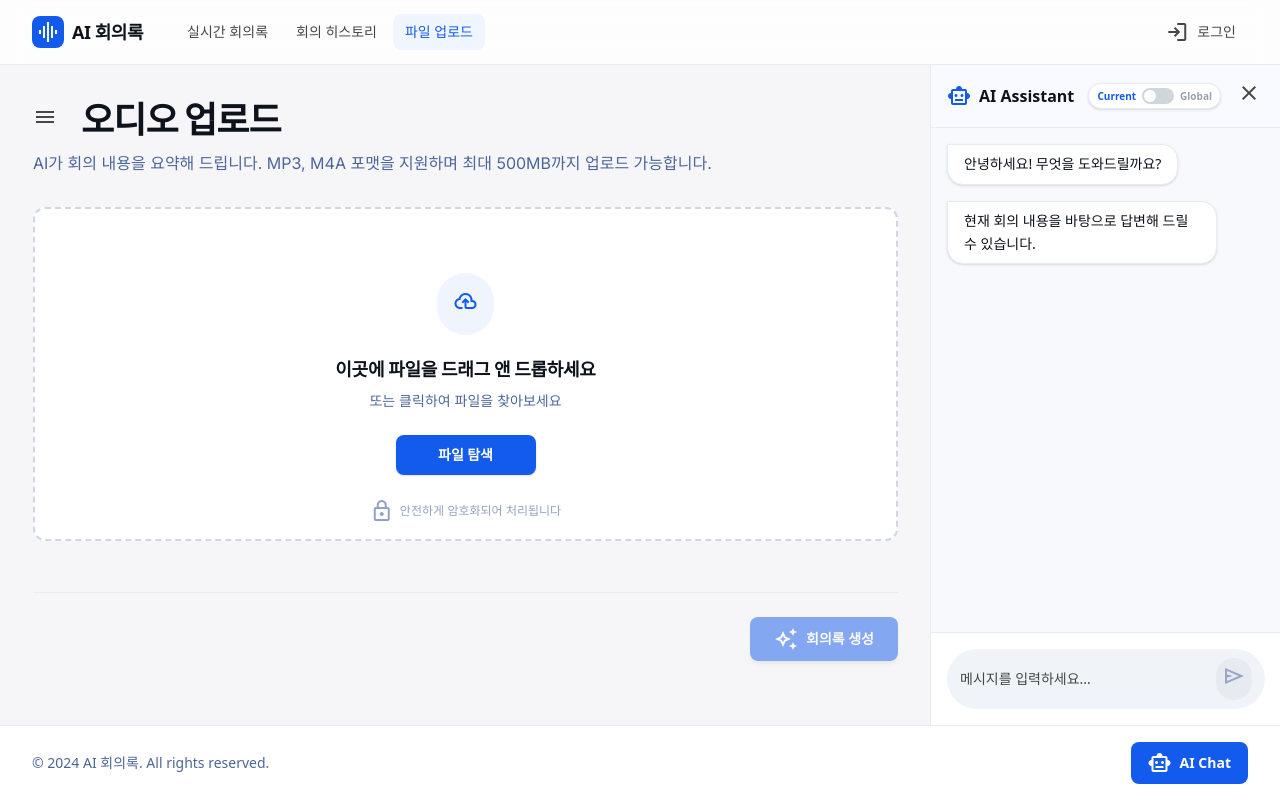
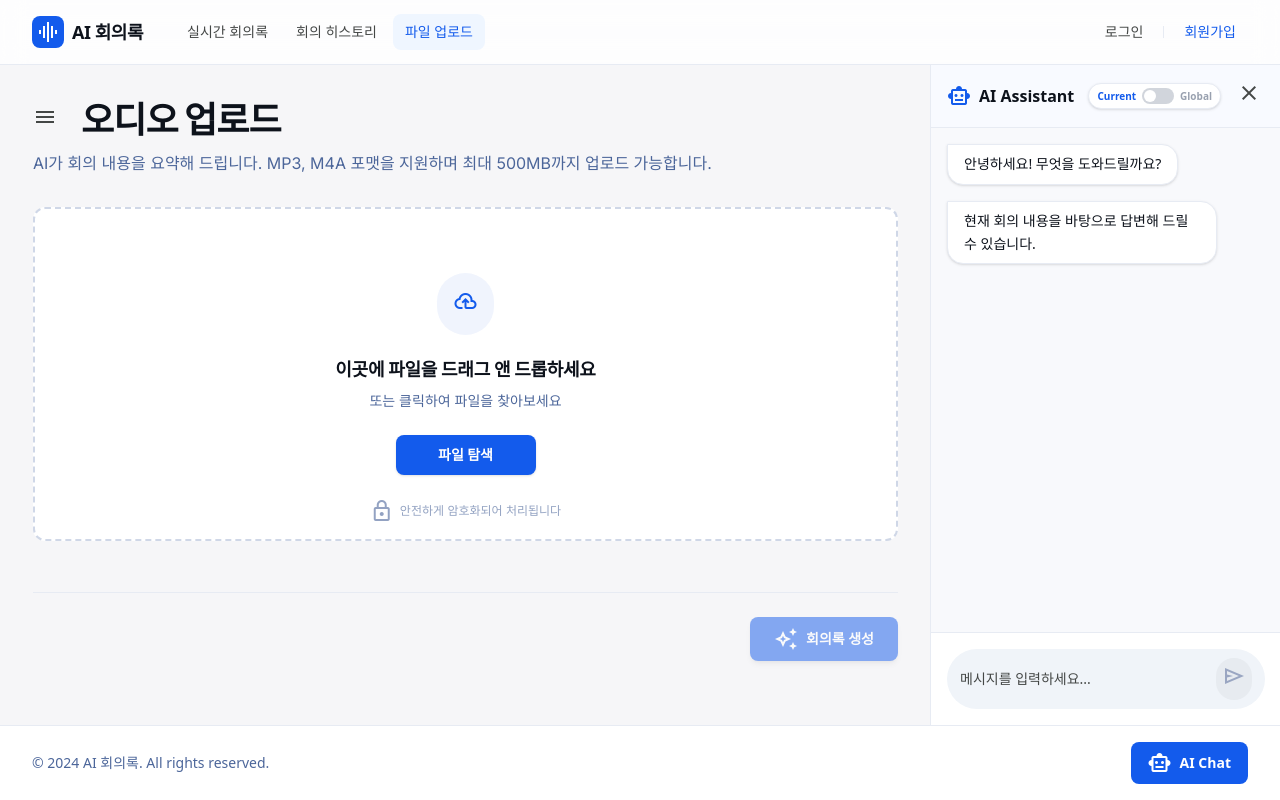
Before and after one commit to leejunhyuk1061204/AI-5-mini-project, a React (Vite) app in the folder frontend/: page /upload in a window 1280 px wide. Built offline with nearby package versions, Linux system fonts and the light colour scheme.

Commit message:
파일업로드 페이지 히스토리를 눌러도 전환되지 않는 버그 수정 헤더 로그인/회원가입 분리 비 로그인 시 회의 히스토리 보이는 버그 해결

```diff
--- a/frontend/src/historyPage/HistoryPage.tsx
+++ b/frontend/src/historyPage/HistoryPage.tsx
@@ -20,9 +20,15 @@ const HistoryPage: React.FC = () => {
     const [parsedResult, setParsedResult] = useState<SttResultData | null>(null);
     const { setCurrentMeetingId } = useMeetingContext();
 
-    const memberId = localStorage.getItem('memberId') || '1';
+    const memberId = localStorage.getItem('memberId');
 
     const fetchMeetings = useCallback(async () => {
+        if (!memberId) {
+            setMeetings([]);
+            setIsLoading(false);
+            return;
+        }
+
         setIsLoading(true);
         try {
             const response = await fetch(`/api/meetings?memberId=${memberId}`);
--- a/frontend/src/layout/Header.tsx
+++ b/frontend/src/layout/Header.tsx
@@ -84,13 +84,21 @@ const Header: React.FC = () => {
                             </button>
                         </div>
                     ) : (
-                        <Link
-                            to="/login"
-                            className="flex items-center gap-2 px-3 py-2 rounded-lg text-sm font-medium text-[#444746] hover:bg-[#f0f4f9] transition-colors"
-                        >
-                            <span className="material-symbols-outlined text-[20px]">login</span>
-                            <span className="hidden sm:inline">로그인</span>
-                        </Link>
+                        <div className="flex items-center gap-2">
+                            <Link
+                                to="/login"
+                                className="px-3 py-2 rounded-lg text-sm font-medium text-[#444746] hover:bg-[#f0f4f9] transition-colors"
+                            >
+                                로그인
+                            </Link>
+                            <div className="w-[1px] h-3 bg-[#e7ebf3]"></div>
+                            <Link
+                                to="/signup"
+                                className="px-3 py-2 rounded-lg text-sm font-medium text-[#135bec] hover:bg-blue-50 transition-colors"
+                            >
+                                회원가입
+                            </Link>
+                        </div>
                     )}
                 </div>
             </div>
--- a/frontend/src/uploadPage/UploadPage.tsx
+++ b/frontend/src/uploadPage/UploadPage.tsx
@@ -16,6 +16,9 @@ const UploadPage: React.FC = () => {
     // History State
     const [history, setHistory] = useState<HistoryItem[]>(() => {
         try {
+            const memberId = localStorage.getItem('memberId');
+            if (!memberId) return []; // 비로그인 시 히스토리 보여주지 않음
+
             const saved = localStorage.getItem('stt_history');
             return saved ? JSON.parse(saved) : [];
         } catch (e) {
@@ -26,7 +29,10 @@ const UploadPage: React.FC = () => {
 
     // Save history to local storage whenever it changes
     useEffect(() => {
-        localStorage.setItem('stt_history', JSON.stringify(history));
+        const memberId = localStorage.getItem('memberId');
+        if (memberId) {
+            localStorage.setItem('stt_history', JSON.stringify(history));
+        }
     }, [history]);
 
     const [selectedHistoryId, setSelectedHistoryId] = useState<string | null>(null);
@@ -199,6 +205,7 @@ const UploadPage: React.FC = () => {
                         </>
                     ) : (
                         <SttConversion
+                            key={activeHistoryItem ? activeHistoryItem.id : 'new'}
                             fileName={currentFileName}
                             file={selectedFileIndex !== null && !activeHistoryItem ? files[selectedFileIndex] : null}
                             onCancel={() => {
```
